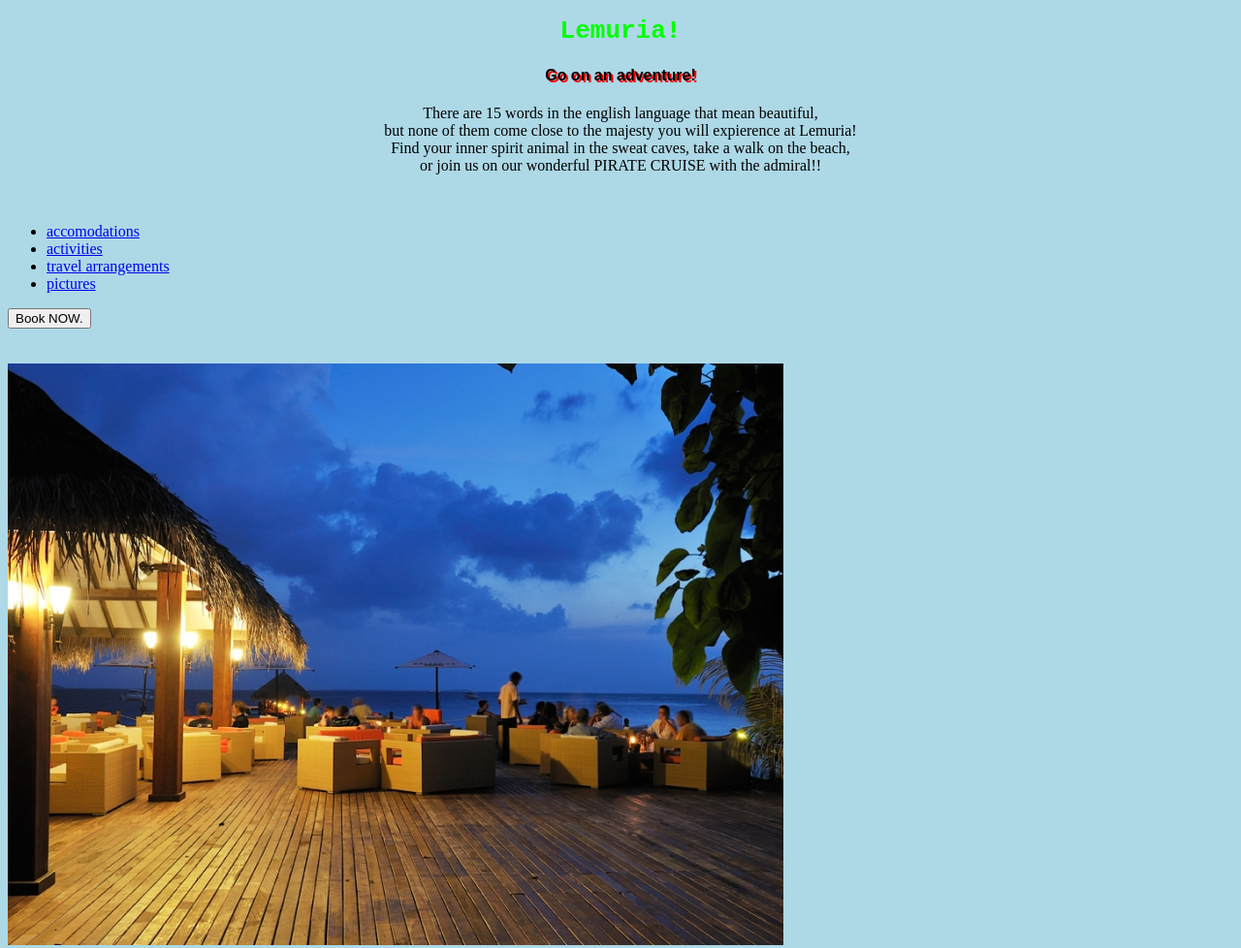
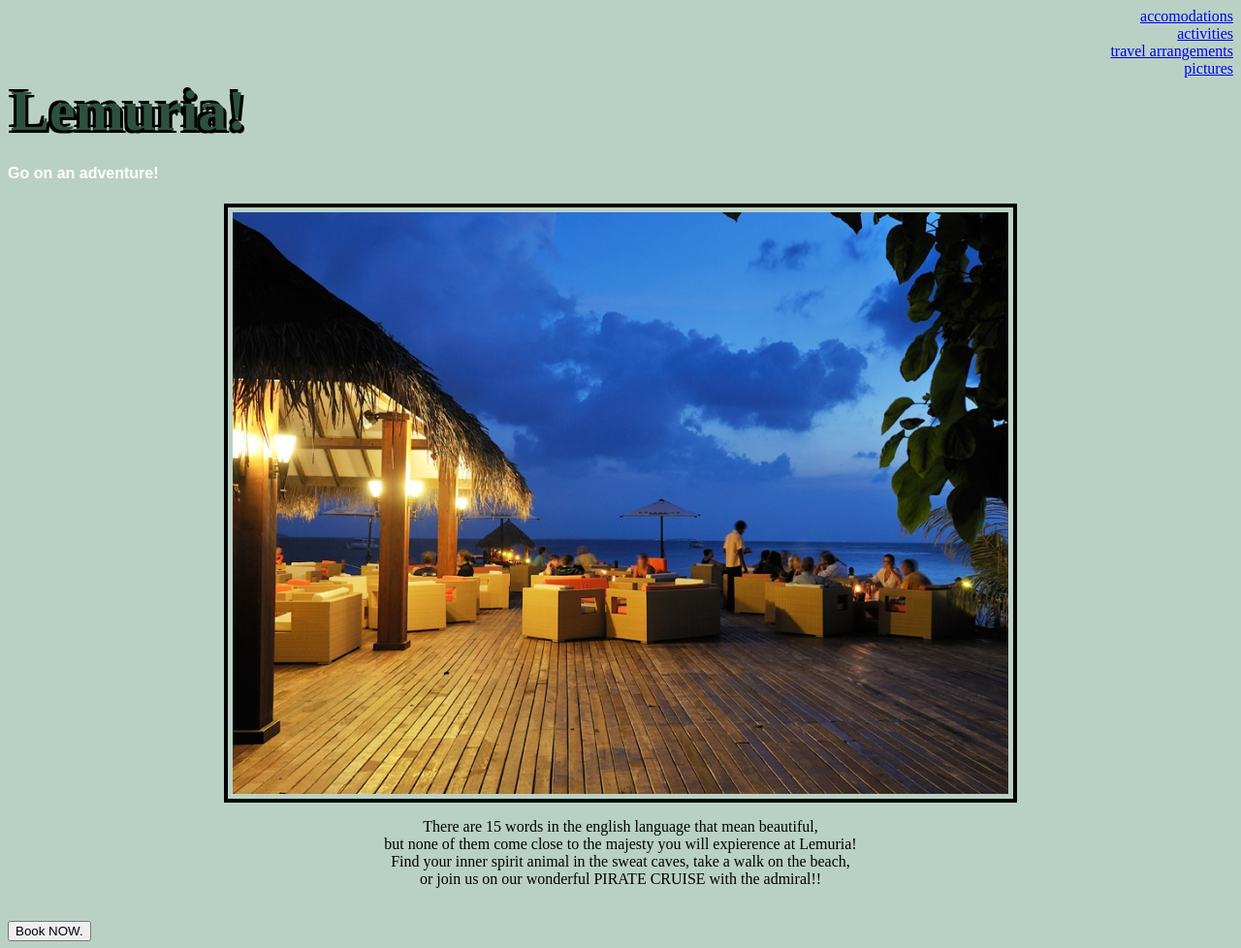
Before and after one commit to Marbulous28/island-resort, a plain HTML site: page index.html in a window 1280 px wide. Shown: the whole page at 97% size. Drawn offline with Linux system fonts and the light colour scheme.

Commit message:
Second Styles

```diff
--- a/css/style1.css
+++ b/css/style1.css
@@ -1,16 +1,23 @@
 body{
-  background-color: lightblue;
+  background-color: #B9D1C4;
 }
 h1{
-  color: #00ff00;
-  text-align: center;
-  font-family: monospace;
+  display: inline;
+  margin-left: auto;
+  margin-right: auto;
+  text-shadow: 3px 3px #000000,
+              -3px -3px #000000,
+              -3px 3px #000000;
+  border: dash 3px black;
+  padding: 3px;
+  color: #2d513e;
+  font-family: serif;
+  font-size: 60px;
 }
 
 h4{
-  color: #000000;
+  color: #ffffff;
   text-align: center;
-  text-shadow: 2px 2px #ff0000;
   font-family: sans-serif;
 }
 
@@ -20,4 +27,30 @@ p{
 
 .quote{
   font-family: cursive;
+  text-align:right;
+  display:inline-block;
 }
+
+.paragraph{
+  text-align: left;
+}
+
+.paragraph2{
+  text-align: center;
+}
+
+.links{
+  text-align: right;
+}
+
+img{
+  display: block;
+  margin-left:auto;
+  margin-right:auto;
+  padding: 5px;
+  border: solid 4px black;
+}
+
+.homepic{
+  margin-right:auto;
+}
--- a/index.html
+++ b/index.html
@@ -5,28 +5,29 @@
       <title>Lemuria | Exotic Island Getaway</title>
     </head>
     <body>
+      <div class="links">
+        <a href="accomodations.html">accomodations</a> <br>
+        <a href="activities.html">activities</a> <br>
+        <a href="travel-arrangements.html">travel arrangements</a> <br>
+        <a href="pictures.html">pictures</a><br>
+      </div>
 
       <h1> Lemuria!</h1>
 
-      <h4> Go on an adventure!</h4>
+      <h4 class="paragraph"> Go on an adventure!</h4>
 
-      <p> There are 15 words in the english language that mean beautiful,<br>
+      <img class="homepic" src="img/night.jpg" alt="Nice picture!">
+
+      <p class="paragraph2"> There are 15 words in the english language that mean beautiful,<br>
       but none of them come close to the majesty you will expierence at Lemuria!<br>
       Find your inner spirit animal in the sweat caves, take a walk on the beach,<br>
       or join us on our wonderful PIRATE CRUISE with the admiral!!</p><br>
 
-      <ul>
-        <li><a href="accomodations.html">accomodations</a></li>
-        <li><a href="activities.html">activities</a></li>
-        <li><a href="travel-arrangements.html">travel arrangements</a></li>
-        <li><a href="pictures.html">pictures</a></li>
-      </ul>
+
 
       <form>
         <input type="submit" name="Book NOW." value="Book NOW.">
       </form>
       <br><br>
-      <img src="img/night.jpg" alt="Nice picture!">
-
     </body>
   </html>
```
